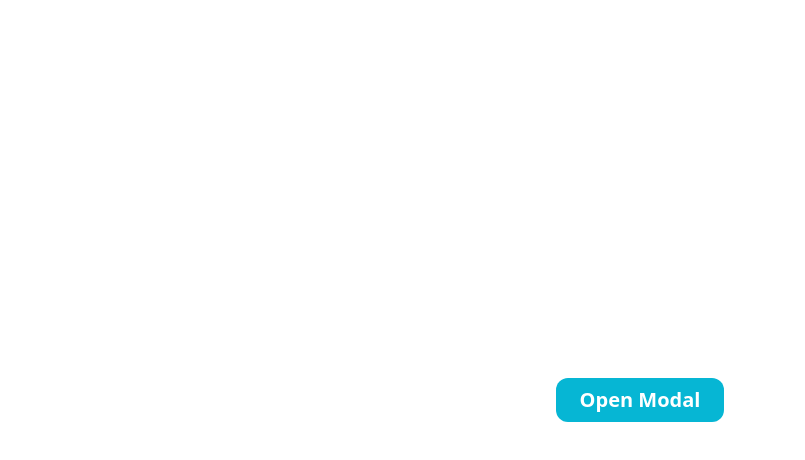
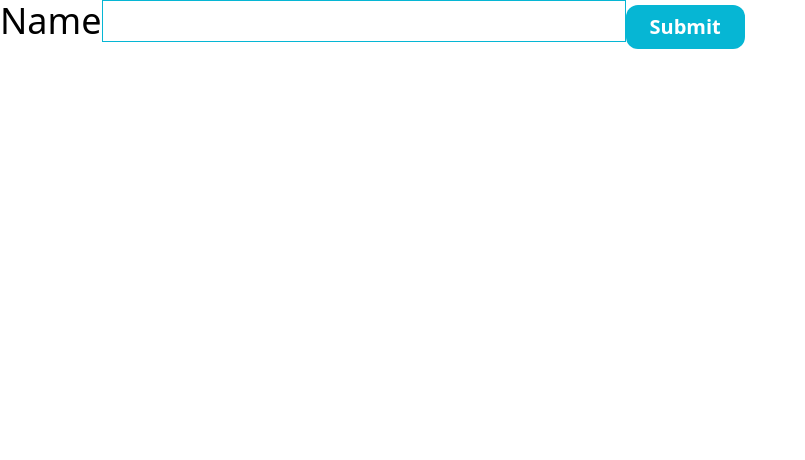
Before and after one commit to tanvirrifat1/react-reusable-components, a React (Vite) app: page / in a window 1280 px wide. Shown: the top 460 px of the page, without its empty margins (0-805 px from the left). Built offline with nearby package versions, Linux system fonts and the light colour scheme.

Commit message:
added form

```diff
--- a/package.json
+++ b/package.json
@@ -13,6 +13,7 @@
     "clsx": "^2.1.1",
     "react": "^18.3.1",
     "react-dom": "^18.3.1",
+    "react-hook-form": "^7.52.2",
     "react-icons": "^5.3.0",
     "react-router-dom": "^6.26.0",
     "tailwind-merge": "^2.5.2"
--- a/src/App.tsx
+++ b/src/App.tsx
@@ -1,26 +1,10 @@
-import { useState } from "react";
-import Button from "./components/ui/Button";
+import NormalForm from "./components/NormalForm/NormalForm";
 import Container from "./components/ui/Container";
-import Modal from "./components/ui/Modal";
 
 const App = () => {
-  const [modal, setModal] = useState(false);
-
-  const handleModalClose = () => {
-    setModal((prev) => !prev);
-  };
-
   return (
     <Container>
-      <div className=" h-screen w-full flex justify-center items-center">
-        <Button onClick={() => setModal((prev) => !prev)}>Open Modal</Button>
-        <Modal isOpen={modal} onClose={handleModalClose}>
-          <Modal.Header>
-            <Modal.CloseButton />
-          </Modal.Header>
-          <h1>Hello</h1>
-        </Modal>
-      </div>
+      <NormalForm />
     </Container>
   );
 };
--- /dev/null
+++ b/src/components/NormalForm/NormalForm.tsx
@@ -0,0 +1,29 @@
+import { useForm } from "react-hook-form";
+import Button from "../ui/Button";
+
+const NormalForm = () => {
+  const { register, handleSubmit } = useForm();
+
+  const onsubmit = (data) => {
+    console.log(data);
+  };
+
+  return (
+    <div>
+      <form onSubmit={handleSubmit(onsubmit)}>
+        <label htmlFor="name">Name</label>
+        <input
+          className="border border-cyan-500"
+          type="text"
+          id="name"
+          {...register("name")}
+        />
+        <Button type="submit" variant="solid">
+          Submit
+        </Button>
+      </form>
+    </div>
+  );
+};
+
+export default NormalForm;
--- /dev/null
+++ b/src/components/Ohter/Other.tsx
@@ -0,0 +1,85 @@
+import { useState } from "react";
+import Container from "../ui/Container";
+import Button from "../ui/Button";
+import Modal from "../ui/Modal";
+
+const App = () => {
+  const [modal, setModal] = useState(false);
+
+  const handleModalClose = () => {
+    setModal((prev) => !prev);
+  };
+
+  const handleSubmit = (event: any) => {
+    event.preventDefault();
+
+    const name = event.target.username.value;
+    const password = event.target.password.value;
+
+    console.log({
+      name,
+      password,
+    });
+
+    if (true) {
+      handleModalClose();
+    }
+  };
+
+  return (
+    <Container>
+      <div className=" h-screen w-full flex justify-center items-center">
+        <Button onClick={() => setModal((prev) => !prev)}>Open Modal</Button>
+        <Modal isOpen={modal} onClose={handleModalClose}>
+          <Modal.Header>
+            <Modal.CloseButton />
+          </Modal.Header>
+          {/* <h1>Hello</h1> */}
+          <div className="mx-auto w-full max-w-md space-y-4 rounded-lg border bg-white p-7 shadow-lg sm:p-10  dark:bg-slate-300 text-black">
+            <h1 className="text-3xl font-semibold tracking-tight">Sign In</h1>
+
+            <form onSubmit={handleSubmit} className="space-y-6">
+              <div className="space-y-2 text-sm">
+                <label
+                  htmlFor="username"
+                  className="block text-black dark:text-black font-medium"
+                >
+                  Username
+                </label>
+                <input
+                  className="flex h-10 w-full rounded-md border px-3 py-2 text-sm focus:ring-1 focus-visible:outline-none "
+                  id="username"
+                  placeholder="Enter username"
+                  name="username"
+                  type="text"
+                  required
+                />
+              </div>
+              <div className="space-y-2 text-sm">
+                <label
+                  htmlFor="password"
+                  className="block text-black dark:text-black font-medium"
+                >
+                  Password
+                </label>
+                <input
+                  className="flex h-10 w-full rounded-md border px-3 py-2 text-sm focus:ring-1 focus-visible:outline-none "
+                  id="password"
+                  placeholder="Enter password"
+                  name="password"
+                  type="password"
+                  required
+                />
+              </div>
+              <button className="rounded-md bg-sky-500 px-4 py-2 text-white transition-colors hover:bg-sky-600 dark:bg-sky-700">
+                Submit
+              </button>
+            </form>
+          </div>
+        </Modal>
+      </div>
+    </Container>
+  );
+};
+
+export default App;
```
Also changed, not shown: 1 other file (tests, documents, lock files or other folders).
